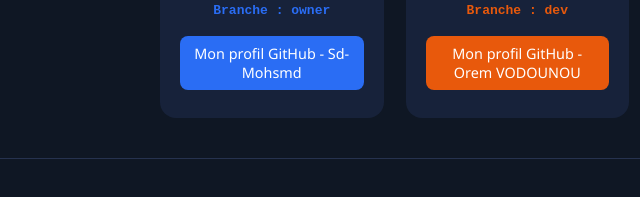
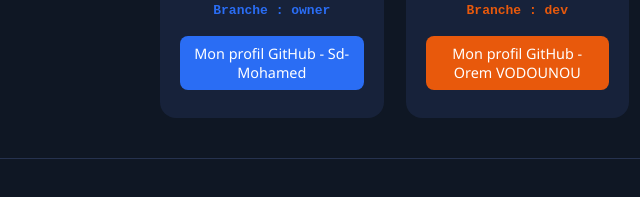
Before and after one commit to O-3-M/SITE-WEB, a plain HTML site: page index.html in a window 1280 px wide. Shown: the part 431-628 px from the top of the page, 0-640 px from the left. Drawn offline with Linux system fonts and the light colour scheme.

Commit message:
correcting the name mohamed

```diff
--- a/index.html
+++ b/index.html
@@ -23,7 +23,7 @@
           Ce qui m'intéresse dans Linux : la liberté et le contrôle du système.
         </p>
         <a href="https://github.com/momoh6854-spec" target="_blank"
-          >Mon profil GitHub - Sd-Mohsmd</a
+          >Mon profil GitHub - Sd-Mohamed</a
         >
       </section>
       <!--branch 02: "name"-->
```
